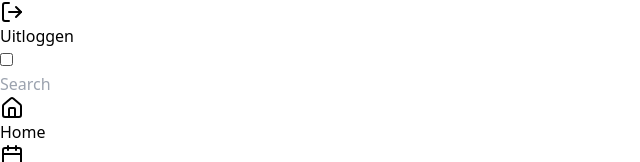
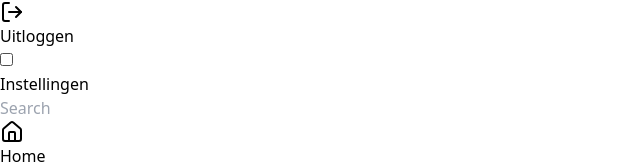
Before and after one commit to BramLeisink/Rooster-ELO, a SvelteKit app: page /instellingen in a window 1280 px wide. Shown: the part 460-622 px from the top of the page, without its empty margins (0-640 px from the left). Built offline with nearby package versions, Linux system fonts and the light colour scheme.

Commit message:
Update +page.svelte

```diff
--- a/src/routes/instellingen/+page.svelte
+++ b/src/routes/instellingen/+page.svelte
@@ -3,3 +3,12 @@
 <title>instellingen</title>
 
 </head>
+
+<div class="hero min-h-screen">
+	<div class="hero-content text-center">
+		<div class="max-w-md">
+			<h1 class="text-4xl font-bold">Instellingen</h1>
+
+		</div>
+	</div>
+</div>
```
